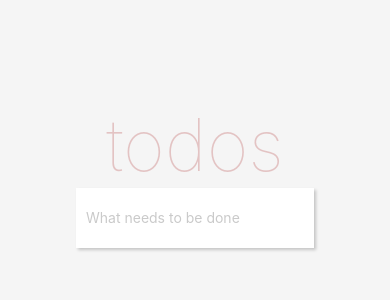
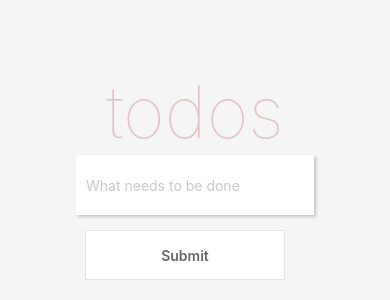
Before and after one commit to Rockncoder/kbb-rn-todo, a React Native app: screen / in a window 390 px wide. Shown: the part 288-588 px from the top of the page. Built offline with nearby package versions, Linux system fonts and the light colour scheme.

Commit message:
Adds submit button

```diff
--- a/App.js
+++ b/App.js
@@ -10,6 +10,9 @@
 import {StyleSheet, View} from 'react-native';
 import Header from './src/Header';
 import Input from './src/Input';
+import Button from './src/Button';
+
+let todoIndex = 0;
 
 type Props = {};
 export default class App extends Component<Props> {
@@ -19,13 +22,30 @@
       inputValue: '',
       todos: [],
       type: 'All',
-    }
+    };
   }
 
   inputChange(inputValue) {
     console.log('Input Value: ', inputValue);
     this.setState({inputValue});
   }
+
+  submitTodo = () => {
+    console.log('This = ',this);
+    if(this.state.inputValue.match(/^\s*$/)){
+      return;
+    }
+    const todo = {
+      title: this.state.inputValue,
+      todoIndex,
+      complete: false
+    };
+    todoIndex++;
+    const todos = [...this.state.todos, todo];
+    this.setState({todos, inputValue: ''}, () => {
+      console.log('State ', this.state);
+    });
+  };
 
   render() {
     const {inputValue, todos, type} = this.state;
@@ -36,6 +56,7 @@
           inputValue={inputValue}
           inputChange={text => this.inputChange(text)}
         />
+        <Button submitTodo={this.submitTodo} />
       </View>
     );
   }
--- /dev/null
+++ b/src/Button.js
@@ -0,0 +1,41 @@
+import React from 'react';
+import {View, Text, StyleSheet, TouchableHighlight} from 'react-native';
+
+const Button = ({submitTodo}) => (
+  <View style={styles.buttonContainer}>
+    <TouchableHighlight
+      underlayColor='#efefef'
+      style={styles.button}
+      onPress={submitTodo}
+    >
+      <Text style={styles.submit}>
+        Submit
+      </Text>
+    </TouchableHighlight>
+  </View>
+);
+
+const styles = StyleSheet.create({
+  buttonContainer: {
+    alignItems: 'flex-end'
+  },
+  button: {
+    height: 50,
+    paddingLeft: 20,
+    paddingRight: 20,
+    backgroundColor: '#ffffff',
+    width: 200,
+    marginRight: 20,
+    marginTop: 15,
+    borderWidth: 1,
+    borderColor: 'rgba(0,0,0,0.1)',
+    justifyContent: 'center',
+    alignItems: 'center',
+  },
+  submit: {
+    color: '#666666',
+    fontWeight: '600'
+  },
+});
+
+export default Button;
```
